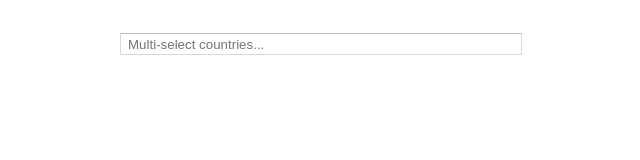
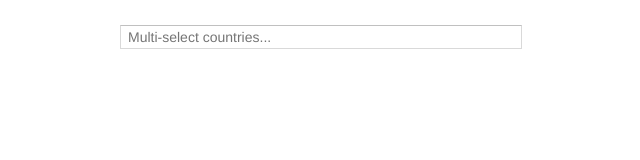
Before and after one commit to rayshan/ui-multiselect, a website: page demo.html in a window 1280 px wide. Shown: the whole page, without its empty margins (320-960 px from the left). Drawn offline with nearby package versions, Linux system fonts and the light colour scheme; some icons are missing.

Commit message:
borrowed a few things from bootstrap & normalize.css to reset & set default font

```diff
--- a/demo.html
+++ b/demo.html
@@ -5,11 +5,6 @@
 	<title>Formula Input Demo</title>
 	<meta name="viewport" content="width=device-width, initial-scale=1.0">
 
-	<!--w/ responsive, w/o icons-->
-	<link rel="stylesheet"
-	      href="https://netdna.bootstrapcdn.com/twitter-bootstrap/2.3.2/css/bootstrap-combined.no-icons.min.css">
-
-	<!--<link rel="stylesheet" href="components/normalize-css/normalize.css">-->
 	<link rel="stylesheet" href="demo.css">
 	<link rel="stylesheet" href="ui-multiselect.css">
 </head>
--- a/ui-multiselect.css
+++ b/ui-multiselect.css
@@ -1,3 +1,22 @@
+body {
+	margin: 0;
+	font-family: "Helvetica Neue", Helvetica, Arial, sans-serif;
+	font-size: 14px;
+	line-height: 20px;
+	color: #333333;
+	background-color: #ffffff;
+}
+
+button,
+input,
+select,
+textarea {
+	font-family: inherit; /* 1 */
+	font-size: 100%; /* 2 */
+	margin: 0; /* 3 */
+}
+
+
 /* ==================================================
 	Input
 ================================================== */
@@ -67,6 +86,7 @@ div.ng-ms-selector {
 
 div.ng-ms-selector > ul {
 	margin: 0;
+	padding: 0;
 	list-style-type: none;
 }
 
```
